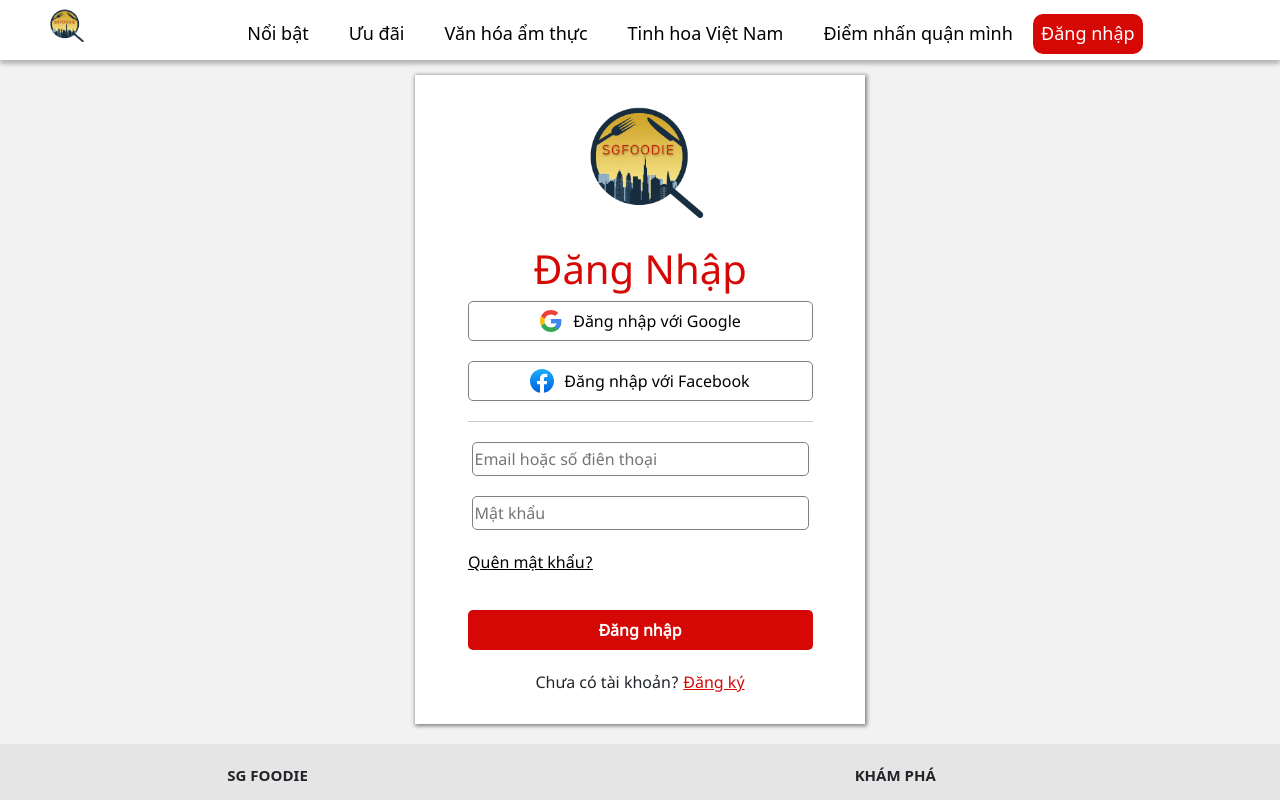
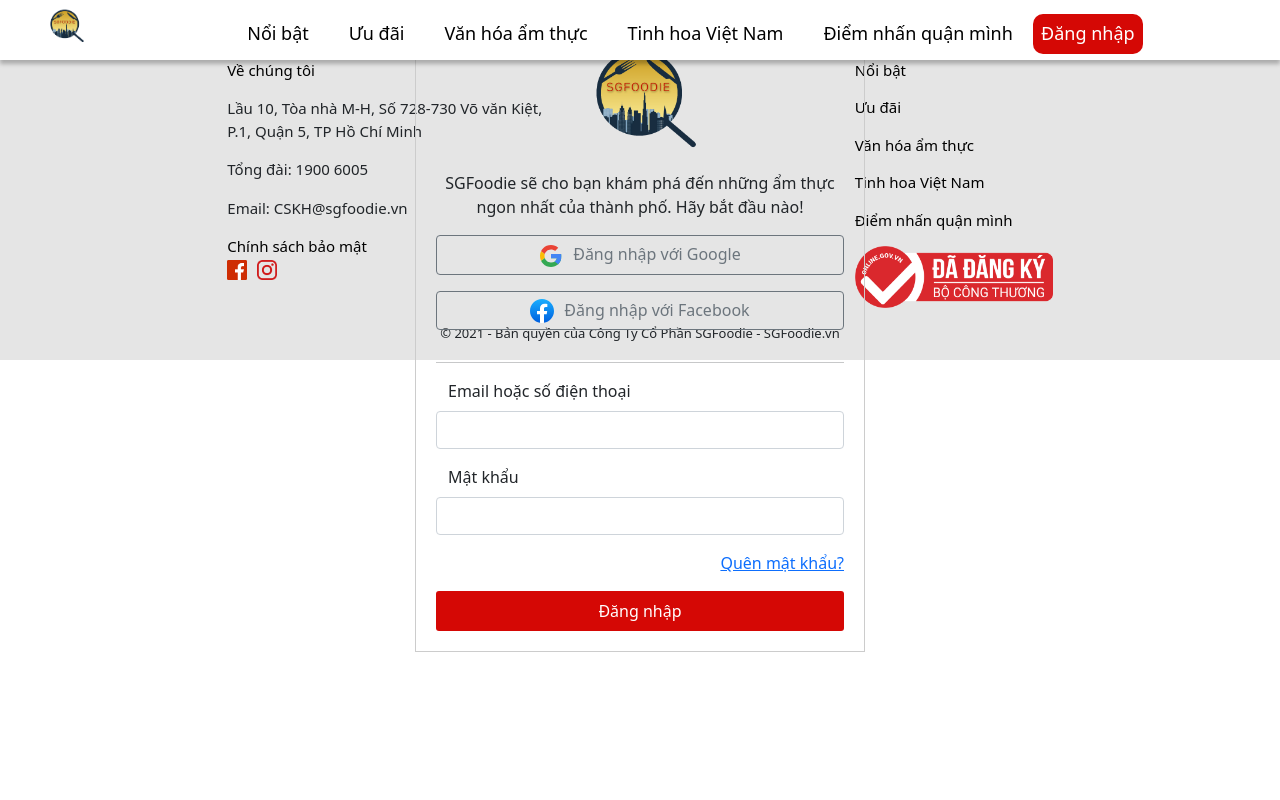
Before and after one commit to CNTN-vjp-pro/SG-foodie-advanced, an Angular app in the folder client-SG-foodie/: page /login in a window 1280 px wide. Shown: the top 800 px of the page. Built offline with nearby package versions, Linux system fonts and the light colour scheme.

Commit message:
Commit UI using boostrap

```diff
--- a/client-SG-foodie/src/app/login-page/login-page.component.css
+++ b/client-SG-foodie/src/app/login-page/login-page.component.css
@@ -1,116 +1,80 @@
-/* :root {
-    --main-color-1: #D50805;
-    --main-color-2: #FFBD59;
-} */
+/* Common */
+
+.col {
+    float: left;
+}
+
+.col-pad-left {
+    padding-left: 8px;
+}
+
+.row {
+    width: 100%;
+    margin-left: auto;
+    margin-right: auto;
+    /* padding-left: 8px;
+    padding-right: 8px; */
+}
+
+.col-half {
+    width: 50%;
+}
+
+.text-center {
+    text-align: center;
+}
+
+.text-right {
+    text-align: right;
+}
 
 
-/* @import url("root.css"); */
+/* Container */
 
-@font-face {
-    font-family: NotoSans;
-    src: url(../../assets/font/Noto_Sans/NotoSans-Regular.ttf);
-}
-
-* {
-    font-family: NotoSans;
-}
-
-body {
-    background-color: var(--main-color-white-background);
-}
-
-hr {
-    width: 345px;
-    margin: 0 auto 20px;
-}
-
-form {
-    margin: 55px 0 0;
-    padding: 20px 0;
+#container {
+    position: relative;
 }
 
 .form-container {
-    display: flex;
-    flex-direction: column;
-    margin: 0 auto;
+    position: absolute;
+    /* display: inline-block; */
+    top: 0px;
+    left: 0;
+    right: 0;
+    margin-left: auto;
+    margin-right: auto;
+    padding: 20px;
     width: 450px;
-    background-color: white;
-    text-align: center;
-    box-shadow: 0.5px 0.5px 4px 1px grey;
-    padding-bottom: 30px;
+    border: 1px solid rgb(204, 204, 204);
 }
 
-.logo img {
-    width: 170px;
+.logo-header {
+    width: 150px;
+    height: 150px;
+    display: block;
+    margin: auto;
 }
 
-h1,
-#register {
-    color: var(--main-color-red);
-}
-
-.login-btn button {
-    display: inline-flex;
-    /* line-height: 50px; */
-    justify-content: center;
-    width: 345px;
-    margin-bottom: 20px;
-    background-color: white;
-}
-
-.login-btn button span img {
+.logo-social {
     width: 24px;
+    height: 24px;
     margin-right: 10px;
 }
 
-.login-btn button span {
-    display: flex;
-    align-self: center;
+.btn-signup {
+    width: 100%;
+    /* margin-bottom: 10px; */
 }
 
-#btn,
-.login-btn button,
-.input input {
-    border-radius: 5px;
-    border: 0.5px solid gray;
-    background-color: white;
+.btn-submit {
+    border: none;
+    background-color: #D50805;
+    height: 40px;
+    color: #fff;
+    font-weight: 500;
+    border-radius: 3px;
 }
 
-#btn,
-.login-btn button,
-.input input,
-.forgot-pwd {
-    width: 345px;
-    font-size: 16px;
-    height: 40px;
-    margin-bottom: 20px;
+.btn-submit:hover {
+    opacity: 0.9;
 }
-
-#btn {
-    background-color: var(--main-color-red);
-    color: white;
-    border: none;
-    font-weight: bold;
-}
-
-button:hover {
-    cursor: pointer;
-}
-
-.input input {
-    width: 337px;
-    height: 34px;
-}
-
-.forgot-pwd {
-    text-align: left;
-    margin-left: 53px;
-}
-
-.forgot-pwd a {
-    color: black;
-}
-
-.title {
-    color: var(--main-color-red);
-}
--- a/client-SG-foodie/src/app/login-page/login-page.component.html
+++ b/client-SG-foodie/src/app/login-page/login-page.component.html
@@ -1,33 +1,31 @@
-<body>
-    <form action="#">
-        <div class="form-container">
-            <div class="logo">
-                <a href="/"><img src="assets/images/SGFoodie_LOGO1.png" alt=""></a>
+<div id="container">
+    <div class="form-container">
+        <img src="../../assets/images/SGFoodie_LOGO1.png" alt="Logo SG-foodie" class="logo-header">
+        <p class="text-center">SGFoodie sẽ cho bạn khám phá đến những ẩm thực ngon nhất của thành phố. Hãy bắt đầu nào!</p>
+        <button class="btn btn-outline-secondary btn-signup mb-3">
+            <span><img src="../../assets/icon/google.svg" alt="GG-logo" class="logo-social"></span>
+            <span>Đăng nhập với Google</span>
+        </button>
+        <button class="btn btn-outline-secondary btn-signup mb-3">
+            <span><img src="../../assets/icon/facebook-icon.svg" alt="FB-logo" class="logo-social"></span>
+            <span>Đăng nhập với Facebook</span>
+        </button>
+        <hr>
+        <form>
+            <div class="mb-3 row">
+                <label for="phone-num" class="form-label">Email hoặc số điện thoại</label>
+                <input type="text" class="form-control" id="phone-num">
             </div>
-            <div class="title">
-                <h1>Đăng Nhập</h1>
+            <div class="mb-3 row">
+                <label for="password" class="form-label">Mật khẩu</label>
+                <input type="password" class="form-control" id="password">
             </div>
-            <div class="login-btn">
-                <button type="button" id="log-with-gg">
-                    <span><img src="../../assets/icon/google.svg" alt=""></span>
-                    <span><span>Đăng nhập với Google</span></span>
-                </button>
+            <div class="mb-3 text-right">
+                <a href="#">Quên mật khẩu?</a>
             </div>
-            <div class="login-btn">
-                <button type="button" id="log-with-fb">
-                    <span><img src="../../assets/icon/facebook-icon.svg" alt=""></span>
-                    <span><span>Đăng nhập với Facebook</span></span>
-                </button>
+            <div>
+                <button type="submit" class="btn-signup btn-submit">Đăng nhập</button>
             </div>
-            <hr>
-            <div class="input"><input type="text" name="user-name" id="user-name" placeholder="Email hoặc số điên thoại" required></div>
-            <div class="input"><input type="password" name="pwd" id="pwd" placeholder="Mật khẩu" required></div>
-            <div class="forgot-pwd"><a href="">Quên mật khẩu?</a></div>
-
-            <div><button type="submit" id="btn">Đăng nhập</button></div>
-            <div class="register">
-                Chưa có tài khoản? <span><a id="register" href="register.html">Đăng ký</a></span>
-            </div>
-        </div>
-    </form>
-</body>
+        </form>
+    </div>
+</div>
```
